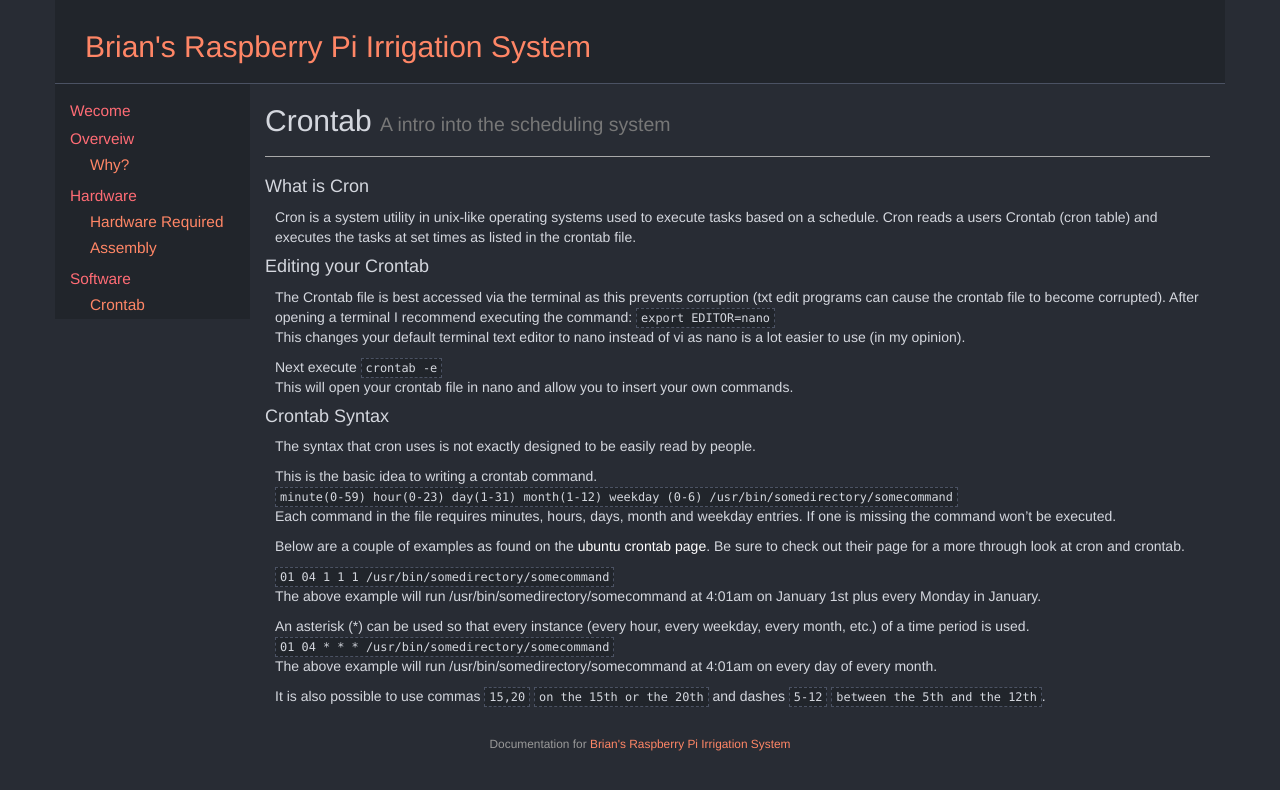
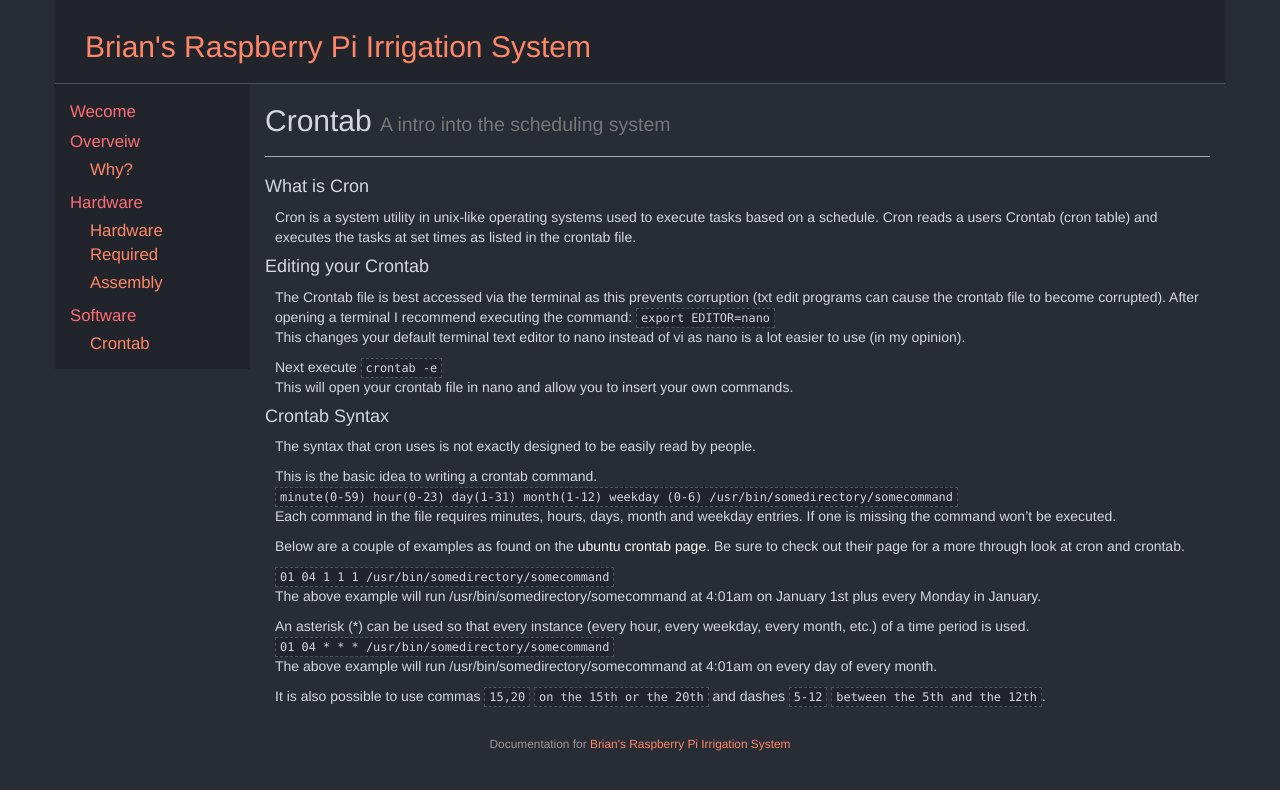
Before and after one commit to FabLabWgtn/BRPIIS, a Jekyll site: the page built from docs/_posts/2016-11-1-crontab.md, in a window 1280 px wide. Shown: the top 790 px of the page. Built offline with Jekyll 4.4.1, drawn with Linux system fonts in a browser that asks for light colours.

Commit message:
tweaked css + base html

```diff
--- a/docs/_config.yml
+++ b/docs/_config.yml
@@ -22,9 +22,9 @@
     ['overview', 'Overveiw'],
     ['hardware', 'Hardware'],
     ['software', 'Software'],
-    ['ref', 'Reference'],
-    ['dev', 'Developers'],
-    ['post', 'Posts']
+    # ['ref', 'Reference'],
+    # ['dev', 'Developers'],
+    # ['post', 'Posts']
 ]
 
 # Keep as an empty string if served up at the root. If served up at a specific
--- a/docs/_includes/navigation.html
+++ b/docs/_includes/navigation.html
@@ -3,12 +3,21 @@
     {% for section in site.sections %}
         {% assign attr = section[0] %}
         {% assign label = section[1] %}
-
+        {% if forloop.last %}
+            {% assign lastsection = true %}
+        {% else %}
+            {% assign lastsection = false %}
+        {% endif %}
         {% for page in site.categories[attr] %}
             {% if forloop.first %}
                 <li class="nav-header">{{ label }}</li>
             {% endif %}
-            <li data-order="{{ page.order }}"><a href="{{ site.baseurl }}{{ page.url }}">{{ page.title }}</a></li>
+            {% if forloop.last and lastsection %}
+                <li data-order="{{ page.order }}" class="nav-last" ><a href="{{ site.baseurl }}{{ page.url }}">{{ page.title }}</a></li>
+            {% else %}
+                <li data-order="{{ page.order }}"  ><a href="{{ site.baseurl }}{{ page.url }}">{{ page.title }}</a></li>
+            {% endif %}
+
         {% endfor %}
     {% endfor %}
 <!-- List additional links. It is recommended to add a divider
--- a/docs/css/main.css
+++ b/docs/css/main.css
@@ -6,14 +6,14 @@
     /* text-shadow: 0 0.5px 0.5px grey; */
     background-color: #282c34;
     color: hsl(219, 13%, 85%);
+    font-size: 1.4em;
 }
 
 pre, code, pre code {
-    border-style: dashed;
     border-width: thin;
     border-color: #4b5263;
     border-radius: 0;
-    background-color: #21252b;
+    /*background-color: #abb2bf;*/
     font-size: 0.85em;
 
 }
@@ -26,8 +26,14 @@
     font-size: 1em;
 }
 
-code {
-    color: inherit;
+code.highlighter-rouge {
+  border-style: dashed;
+  border-width: thin;
+  border-color: #4b5263;
+  border-radius: 0;
+  background-color: #21252b;
+  font-size: 0.85em;
+  color: inherit;
 }
 
 #header {
@@ -67,14 +73,20 @@
     border-bottom: 1px solid darkgrey;
 }
 
+
 #navigation {
-    font-size: 1.1em;
+    font-size: 1.2em;
     background-color: #21252b;
 }
 
 #navigation .nav-home {
   padding-top: 10px;
   padding-bottom: 0px;
+}
+
+#navigation .nav-last {
+  padding-bottom: 10px;
+  color: blue;
 }
 
 #navigation li a {
```
